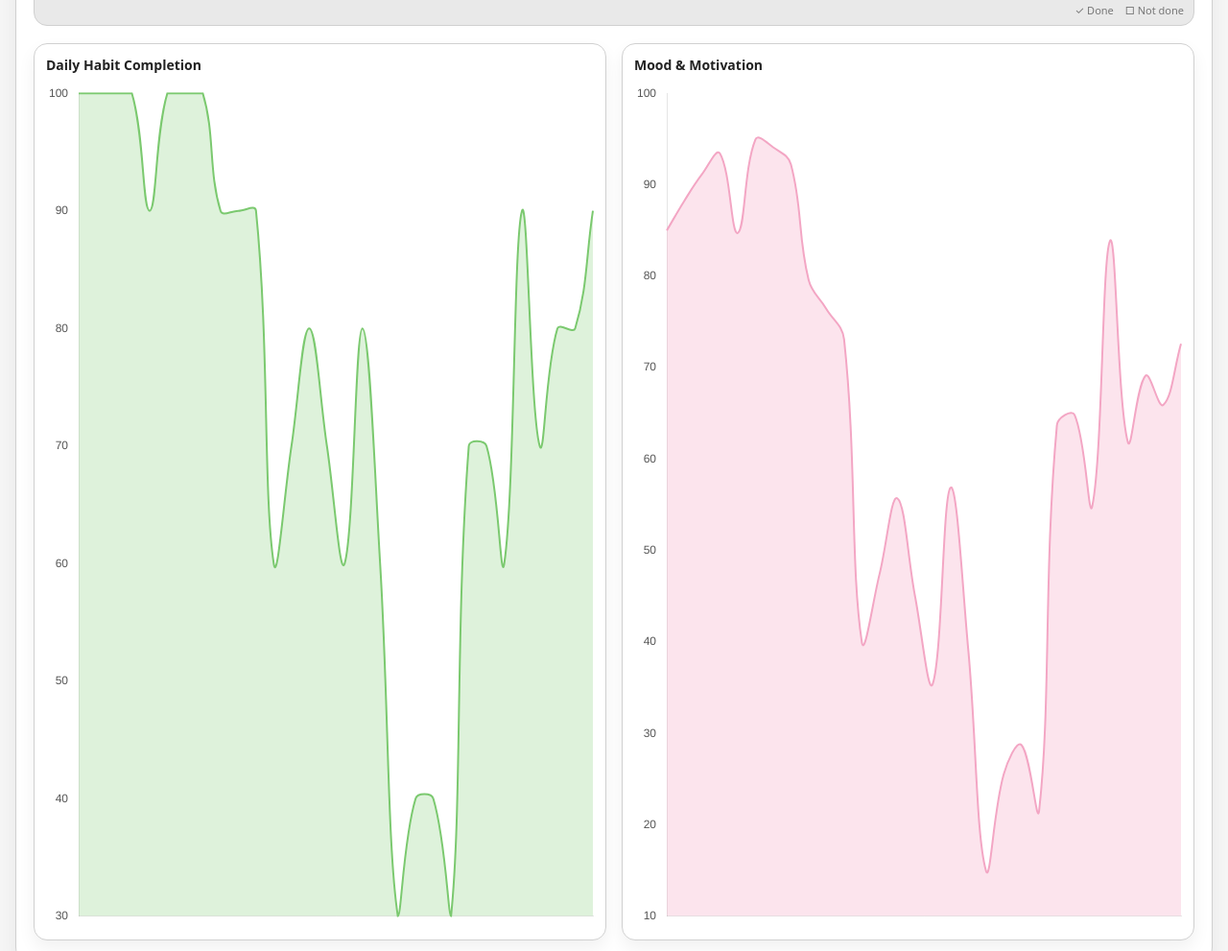
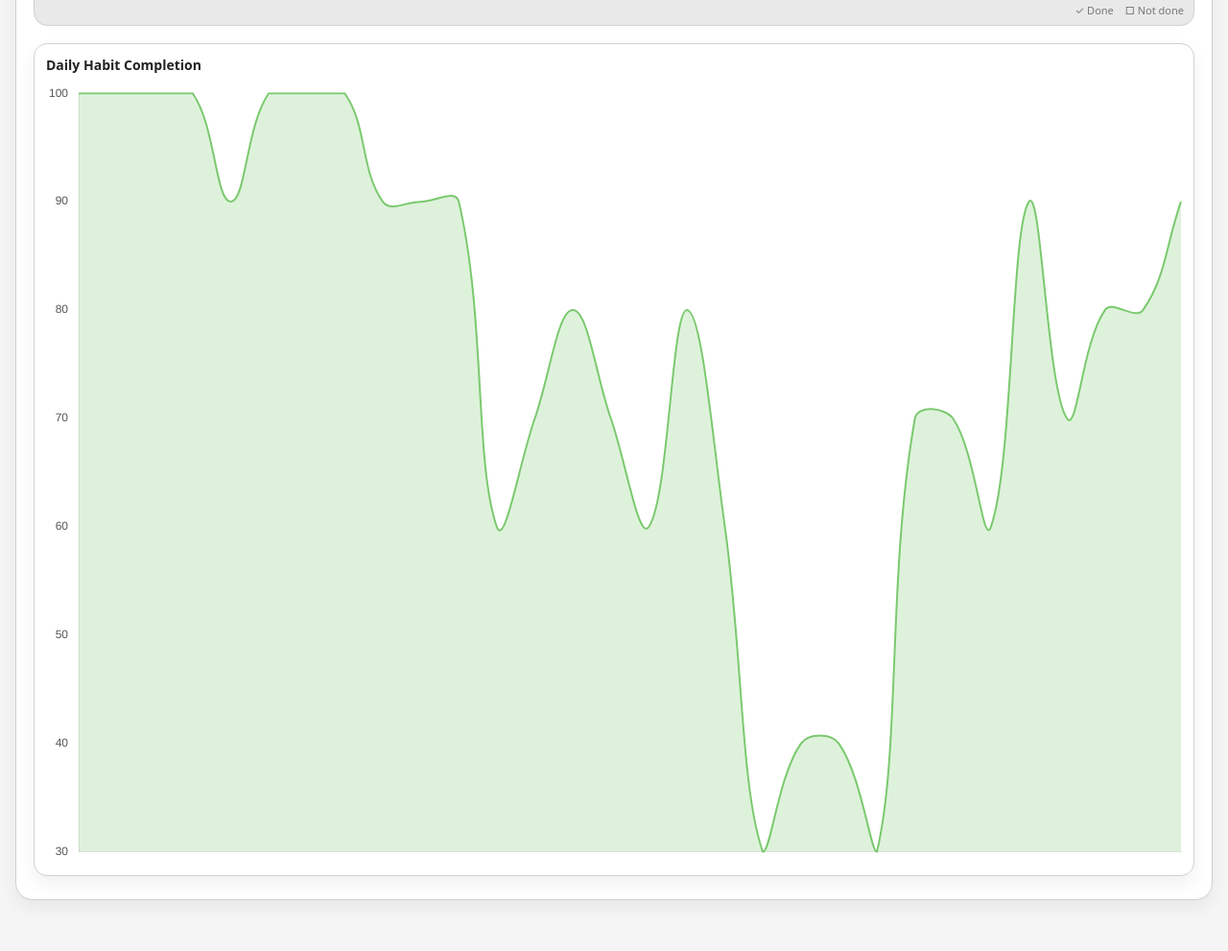
Before and after one commit to Rafid-Iqbal/planner, a plain HTML site: page index.html in a window 1280 px wide. Shown: the part 915-1906 px from the top of the page at 96% size. Drawn offline with nearby package versions, Linux system fonts and the light colour scheme.

Commit message:
Update index.html

```diff
--- a/index.html
+++ b/index.html
@@ -91,12 +91,8 @@
         <div class="charts-row">
           <div class="chart-card">
             <h3>Daily Habit Completion</h3>
+            <!-- only ONE graph now -->
             <canvas class="habit-line-chart"></canvas>
-          </div>
-
-          <div class="chart-card">
-            <h3>Mood &amp; Motivation</h3>
-            <canvas class="motivation-line-chart"></canvas>
           </div>
         </div>
       </section>
```
